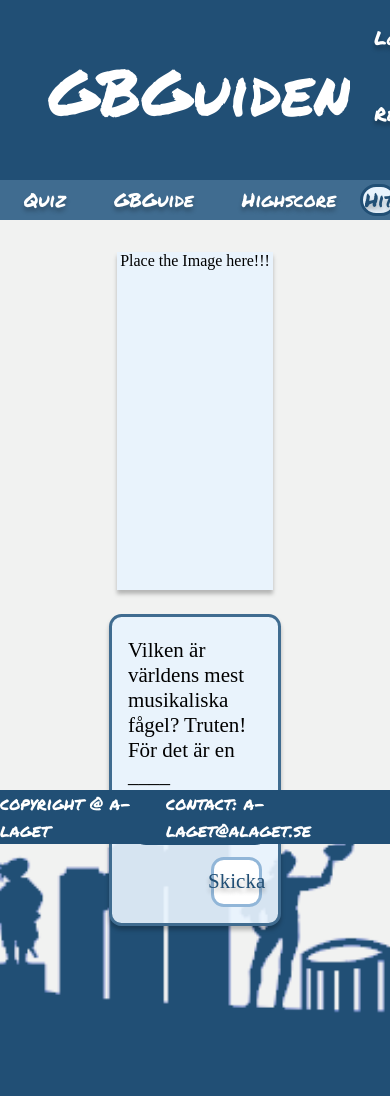
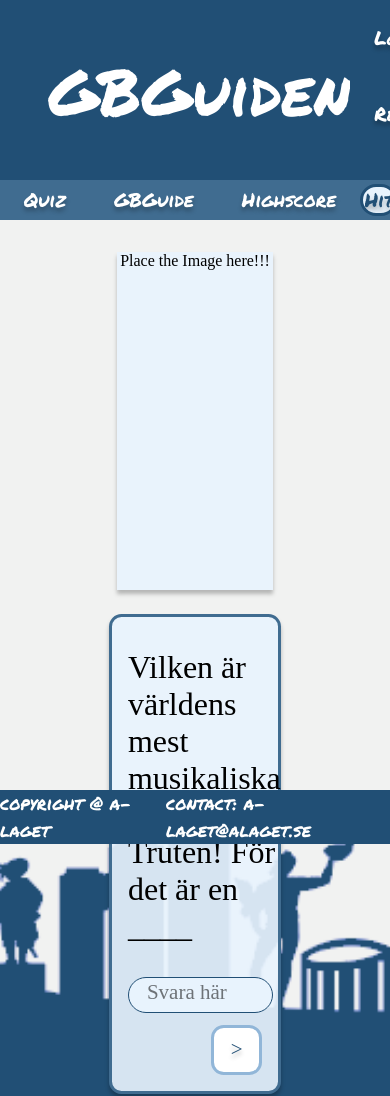
Before and after one commit to Goteborgs-guiden/Gotehenburg-guide, a Vue app in the folder frontend/: page /ordvitsknok in a window 390 px wide. Shown: the top 1096 px of the page. Built offline with nearby package versions, Linux system fonts and the light colour scheme; no server answers.

Commit message:
CSS done for desktop
Media queries left

```diff
--- a/frontend/src/views/FillInBlankQuizView.vue
+++ b/frontend/src/views/FillInBlankQuizView.vue
@@ -74,21 +74,23 @@ function setHighscore(points) {
     <div v-if="onGoingQuiz" id="abc-quiz">
     <article class="geografikack">
       <div class="img"> <a>Place the Image here!!!</a></div>
-      <div class="Question">
+      <div class="question">
       <p>Vilken är världens mest musikaliska fågel?
     Truten! För det är en ____{{ question }}</p>
-
+    <div class="showAnswer" v-if="!allowsubmit">
+        <p id="correctAnswer" v-if="correctData">Rätt svar</p>
+        <p id="wrongAnswer" v-else>Fel svar</p>
+      </div>
+      <div class="hideInputAndButton" v-if="allowsubmit">
       <div class="inputform">
-      <input class="Input" placeholder="Svara här" v-model="answer" type="text" />
+      <input class="input" placeholder="Svara här" v-model="answer" type="text" />
         </div>
       <div class="buttoncss">
-      <button @click="sendAnswer(answer, currentQuestion)">Skicka</button>
+      <button @click="sendAnswer(answer, currentQuestion)">></button>
       </div>
+    </div>
       </div>
-      <div v-if="!allowsubmit">
-        <p v-if="correctData">Rätt svar</p>
-        <p v-else>Fel svar</p>
-      </div>
+
     </article>
     <div v-if="!onGoingQuiz">
       <div v-if="setHighscore(points)"></div>
@@ -114,7 +116,7 @@ function setHighscore(points) {
   text-align: center;
 }
 
-.Question {
+.question {
   display: flex;
   flex-direction: column;
   justify-content: space-evenly;
@@ -133,9 +135,14 @@ p{
   display: flex;
   justify-content: center;
   font-family: 'Newsreader';
-  font-size: 1.3125rem;
+  font-size: 2rem;
   width: fit-content;
-
+}
+#correctAnswer {
+  color:#2CE03E;
+}
+#wrongAnswer {
+  color: #F00;
 }
 .inputform {
   height: 2rem;
@@ -144,7 +151,7 @@ p{
   width: 96.5%;
 
 }
-.Input {
+.input {
   width: 100%;
   height: 2rem;
   border-radius: 1.90625rem;
@@ -175,7 +182,6 @@ button {
   text-shadow: 0px 4px 4px rgba(0, 0, 0, 0.3);
   font-family: 'Newsreader';
   font-size: 1.3125rem;
-  width: 10%;
   display: flex;
   justify-content: center;
   width: 20%;
```
